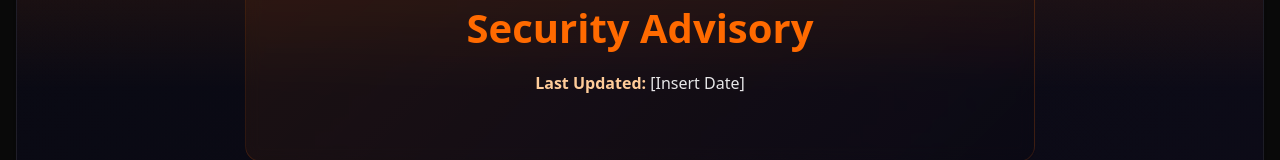
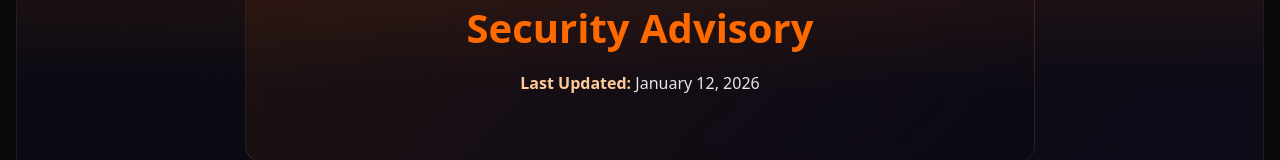
Before and after one commit to Cosmic-Aura-Tech-Industry-CATI/kalesh-web, a React (Vite) app: page /securityadvisory in a window 1280 px wide. Shown: the part 200-360 px from the top of the page. Built offline with nearby package versions, Linux system fonts and the light colour scheme.

Commit message:
Fixes After Hosting

```diff
--- a/googled2154017b78b1084.html
+++ /dev/null
@@ -1 +0,0 @@
-google-site-verification: googled2154017b78b1084.html
--- a/src/pages/About.jsx
+++ b/src/pages/About.jsx
@@ -75,7 +75,7 @@ function About() {
       name: "Swatantra Singh",
       role: "CFO",
       description:
-        "Swatantra Singh serves as the CFO of Kalesh, managing the company's financial strategy and sustainability. She oversees budgeting, revenue planning, unit economics, and investor financials, ensuring disciplined growth and strong profitability as Kalesh scales.",
+        "Swatantra Singh serves as the CFO of Kalesh, managing the company's financial strategy and sustainability. He oversees budgeting, revenue planning, unit economics, and investor financials, ensuring disciplined growth and strong profitability as Kalesh scales.",
       linkedin: "https://www.linkedin.com/in/swatantra-singh308/",
       image: swat,
     },
--- a/src/pages/CommunityGuidelines.jsx
+++ b/src/pages/CommunityGuidelines.jsx
@@ -17,7 +17,7 @@ function CommunityGuidelines() {
           <div className="col-12 col-lg-10 col-xl-9 px-md-5 px-3">
             <div className="glass-header mb-5">
               <h1>Community Guidelines</h1>
-              <p className="last-updated"><strong>Last Updated:</strong> [Insert Date]</p>
+              <p className="last-updated"><strong>Last Updated:</strong> January 12, 2026</p>
             </div>
 
             {/* Welcome section */}
--- a/src/pages/PrivacyPolicy.jsx
+++ b/src/pages/PrivacyPolicy.jsx
@@ -17,7 +17,7 @@ function PrivacyPolicy() {
           <div className="col-12 col-lg-10 col-xl-9 px-md-5 px-3">
             <div className="glass-header mb-5">
               <h1>Privacy Policy</h1>
-              <p className="last-updated"><strong>Last Updated:</strong> January 11, 2026</p>
+              <p className="last-updated"><strong>Last Updated:</strong> January 12, 2026</p>
             </div>
 
             <div className="guidelines-intro mb-5">
--- a/src/pages/SecurityAdvisory.jsx
+++ b/src/pages/SecurityAdvisory.jsx
@@ -24,7 +24,7 @@ function SecurityAdvisory() {
             {/* Header with enhanced glass effect */}
             <div className="glass-header mb-5">
               <h1 className="text-center" style={{ color: '#ff6a00' }}>Security Advisory</h1>
-              <p className="text-center mt-3"><strong>Last Updated:</strong> [Insert Date]</p>
+              <p className="text-center mt-3"><strong>Last Updated:</strong> January 12, 2026</p>
             </div>
 
             {/* Introduction with subtle glass panel */}
--- a/src/pages/TermsAndConditions.jsx
+++ b/src/pages/TermsAndConditions.jsx
@@ -17,7 +17,7 @@ function TermsAndConditions() {
           <div className="col-12 col-lg-10 col-xl-9 px-md-5 px-3">
             <div className="glass-header mb-5">
               <h1>Terms & Conditions</h1>
-              <p className="last-updated"><strong>Last Updated:</strong> [Insert Date]</p>
+              <p className="last-updated"><strong>Last Updated:</strong> January 12, 2026</p>
             </div>
 
             <div className="guidelines-intro mb-5">
```
